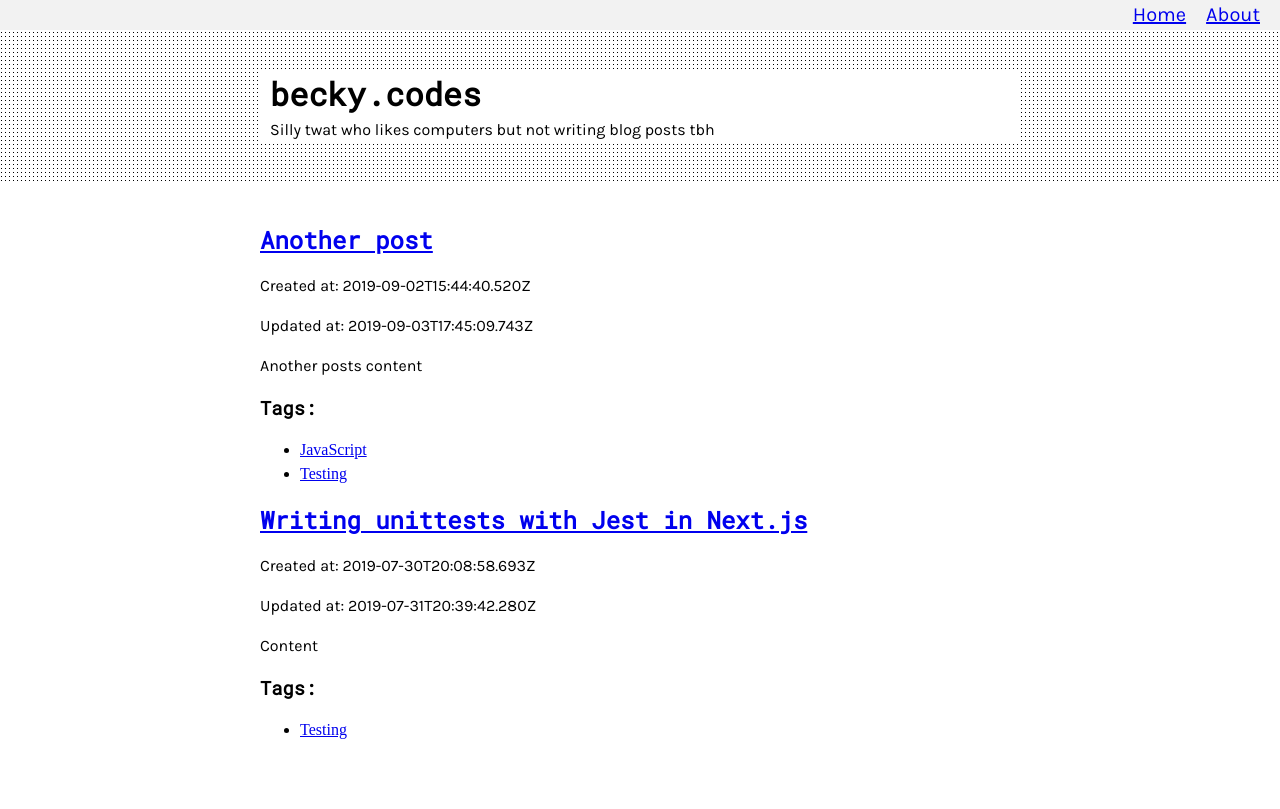
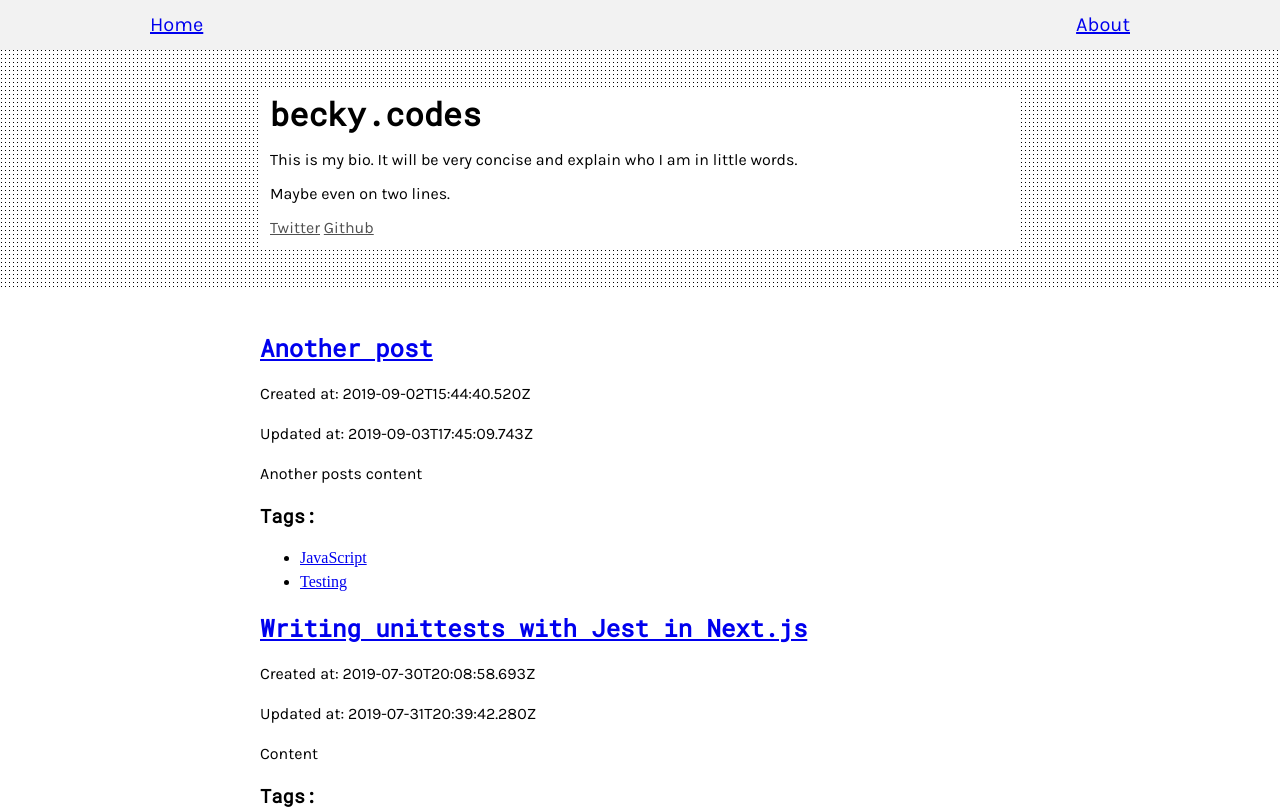
Before and after one commit to BeckyArrowsmith/blog2019, a Next.js app: page / in a window 1280 px wide. Shown: the top 809 px of the page. Built offline with nearby package versions, Linux system fonts and the light colour scheme.

Commit message:
Float nav items; space out bio section and add links

```diff
--- a/components/Header.js
+++ b/components/Header.js
@@ -4,10 +4,12 @@ const Header = () => (
     <header className="Header">
         <Nav />
 
-        <div class="container">
+        <div class="container bio">
             <h1>becky.codes</h1>
 
-            <p>Silly twat who likes computers but not writing blog posts tbh</p>
+            <p>This is my bio. It will be very concise and explain who I am in little words.</p>
+            <p>Maybe even on two lines.</p>
+            <p><a href="#">Twitter</a> <a href="#">Github</a></p>
         </div>
     </header>
 );
--- a/components/Nav.js
+++ b/components/Nav.js
@@ -3,7 +3,7 @@ import Link from '../components/Link'
 const Nav = () => (
     <nav>
         <ul>
-            <li>
+            <li class="home">
                 <Link activeClassName='active' href='/'>
                     <a className='nav-link home-link'>Home</a>
                 </Link>
--- a/layouts/styles/Header.scss
+++ b/layouts/styles/Header.scss
@@ -17,4 +17,15 @@ header {
             padding: 0 10px;
         }
     }
+
+    .bio {
+        h1, p {
+            padding-bottom: 10px;
+        }
+
+        a {
+            padding: 0;
+            color: #505050;
+        }
+    }
 }
--- a/layouts/styles/Nav.scss
+++ b/layouts/styles/Nav.scss
@@ -3,17 +3,26 @@ nav {
     background: #f2f2f2;
     font-family: 'Karla', sans-serif;
     color: #d2d2d2;
+    height: 50px;
 
     ul {
+        max-width: 1000px;
+        margin: 0 auto;
         list-style: none;
-        text-align: right;
-        margin: 0;
         padding-inline-start: 0;
+        display: block;
+        // text-align: right;
 
         li {
-            display: inline;
             margin-right: 20px;
             font-size: 1.25em;
+            list-style:none;
+            margin:10px;
+            float: right;
+
+            &:first-child {
+                float: left;
+            }
         }
     }
 }
```
